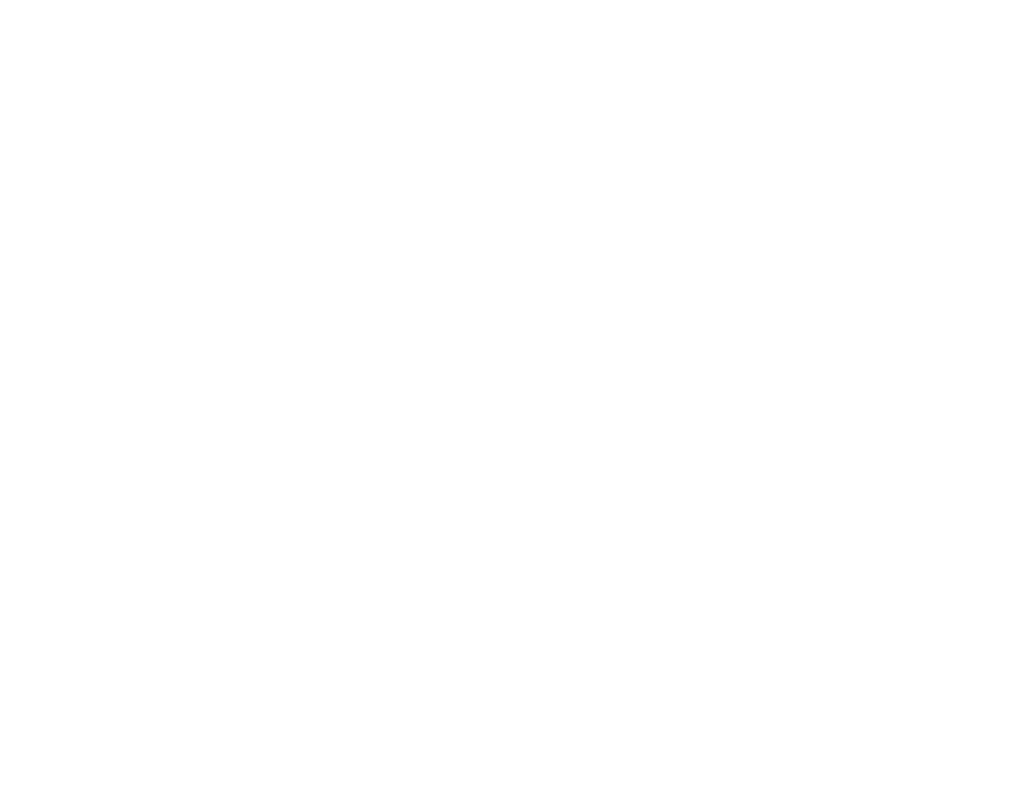
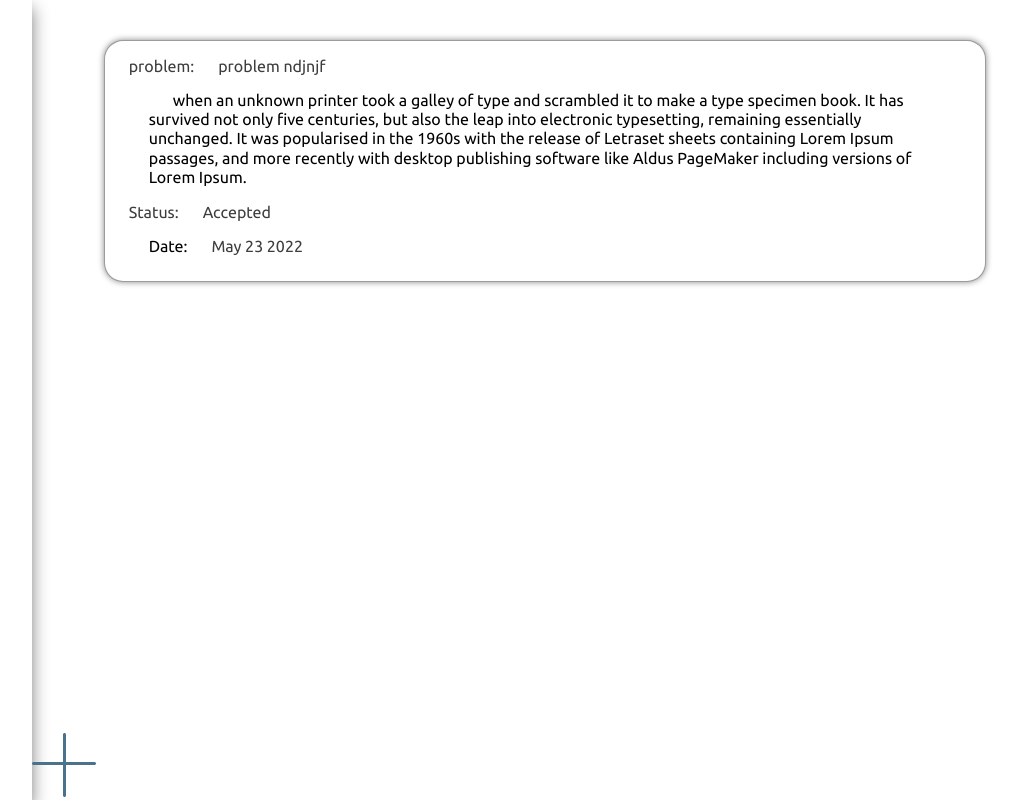
Before and after one commit to VoiceOfPublic/Voice-of-public, a plain HTML site: page user-page/public/public.html in a window 1280 px wide. Shown: the whole page, without its empty margins (224-1245 px from the left). Drawn offline with Linux system fonts and the light colour scheme.

Commit message:
main page added

```diff
--- a/user-page/public/public.css
+++ b/user-page/public/public.css
@@ -0,0 +1,74 @@
+@import url('https://fonts.googleapis.com/css2?family=Ubuntu&display=swap');
+
+*{
+    margin: 0;
+    padding: 0;
+    font-family: 'Ubuntu', sans-serif;
+    font-weight: 500;
+}
+
+.main-container{
+    width: 100%;
+    height: 100vh;
+    display: flex;
+    flex-direction: row;
+}
+
+.left-container{
+    width: 20%;
+    height: 100vh;
+    background-color: white;
+    box-shadow: 0 8px 16px rgba(0, 0, 0, 0.808);
+}
+.right-container{
+    width: 80%;
+    height: 100vh;
+    position: relative;
+}
+.content-view-container{
+    position: absolute;
+    display: flex;
+    flex-direction: column;
+    justify-content: space-between;
+    width: 100%;
+    height: 100%;
+    background-color: rgba(255, 255, 255, 0.363);
+}
+
+.content-container{
+    width: 86%;
+    min-height: 15rem;
+    background-color: white;
+    border-radius: 1.2rem;
+    border: 1px solid rgba(0, 0, 0, 0.39);
+    margin-left: 7%;
+    margin-top: 2.5rem;
+    box-shadow: 0px 0px 6px rgba(0, 0, 0, 0.473);
+
+}
+
+.content-container :nth-child(1){
+    margin-left: 1.5rem;
+    margin-top: 1rem;
+    color: rgba(0, 0, 0, 0.76);
+}
+
+.content-container :nth-child(2){
+    margin-top: 1rem;
+    width: 90%;
+    margin-left: 5%;
+    line-height: 1.2rem;
+}
+
+
+
+.time-and-container{
+
+}
+
+
+
+
+.content-add-container{
+    display: none;
+}
--- a/user-page/public/public.html
+++ b/user-page/public/public.html
@@ -8,6 +8,51 @@
     <link rel="stylesheet" href="./public.css">
 </head>
 <body>
+    <div class="main-container">
+        <div class="left-container">
 
+        </div>
+        <div class="right-container">
+            <div class="content-view-container">
+                <div class="content-container">
+                    <p>problem:<span>problem ndjnjf</span></p>
+                    <p><span></span>when an unknown printer took a galley of type and scrambled it to make a type specimen book. It has survived not only five centuries, but also the leap into electronic typesetting, remaining essentially unchanged. It was popularised in the 1960s with the release of Letraset sheets containing Lorem Ipsum passages, and more recently with desktop publishing software like Aldus PageMaker including versions of Lorem Ipsum.</p>
+                    <div class="time-and-container">
+                        <p>Status:<span>Accepted</span></p>
+                        <p>Date:<span>May 23 2022</span></p>
+                    </div>
+                </div>
+                <div class="add-button">
+                    <img src="../../images/plus.png" alt="">
+                </div>
+            </div>
+            <div class="content-add-container">
+                <div class="input-container">
+                    <label for="">Name</label>
+                    <input type="text" >
+                </div>
+                <div class="problem-selection-container">
+                    <p>Select your problem:</p>
+                    <div class="problem-dropdown">
+                        <div class="option">
+                            <p>lorem ipsum</p>
+                        </div>
+                        <div class="option">
+                            <p>lorem ipsum</p>
+                        </div>
+                        <div class="option">
+                            <p>lorem ipsum</p>
+                        </div>
+                        <div class="option">
+                            <p>lorem ipsum</p>
+                        </div>
+                    </div>
+                </div>
+                <div class="input-container">
+                    <textarea name="" id="" cols="30" rows="10"></textarea>
+                </div>
+            </div>
+        </div>
+    </div>
 </body>
 </html>
```
Also changed, not shown: images/plus.png (added).
